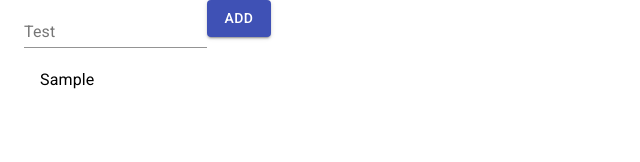
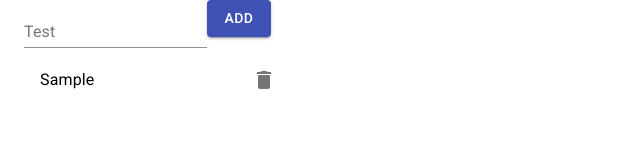
Before and after one commit to jeff-soriano/bug-tracker, a React (Create React App) app: page / in a window 1280 px wide. Both pictures are taken after typing "Sample" into the empty fields and a click on the button "ADD". Shown: the top 162 px of the page, without its empty margins (0-640 px from the left). Built offline with nearby package versions, Linux system fonts and the light colour scheme.

Commit message:
Add delete icon to list item

```diff
--- a/src/Components/ListComponent/ListComponent.js
+++ b/src/Components/ListComponent/ListComponent.js
@@ -1,11 +1,24 @@
 import List from '@material-ui/core/List';
 import ListItem from '@material-ui/core/ListItem';
 import ListItemText from '@material-ui/core/ListItemText';
+import ListItemSecondaryAction from '@material-ui/core/ListItemSecondaryAction';
+import IconButton from '@material-ui/core/IconButton';
+import DeleteIcon from '@material-ui/icons/Delete';
 import { useState } from "react";
+import { makeStyles } from '@material-ui/core/styles';
 
 import InputArea from "./InputArea"
 
+const useStyles = makeStyles((theme) => ({
+    root: {
+        width: '100%',
+        maxWidth: 280,
+        backgroundColor: theme.palette.background.paper,
+    },
+}));
+
 export default function ListComponent() {
+    const classes = useStyles();
     const [listItems, setListItems] = useState([]);
 
     function addListItem(item) {
@@ -13,7 +26,7 @@
     }
 
     return (
-        <div>
+        <div className={classes.root}>
             <InputArea onSubmit={addListItem} />
             <List>
                 {listItems.map(item => {
@@ -22,6 +35,11 @@
                             <ListItemText
                                 primary={item}
                             />
+                            <ListItemSecondaryAction>
+                                <IconButton>
+                                    <DeleteIcon />
+                                </IconButton>
+                            </ListItemSecondaryAction>
                         </ListItem>
                     )
 
```
